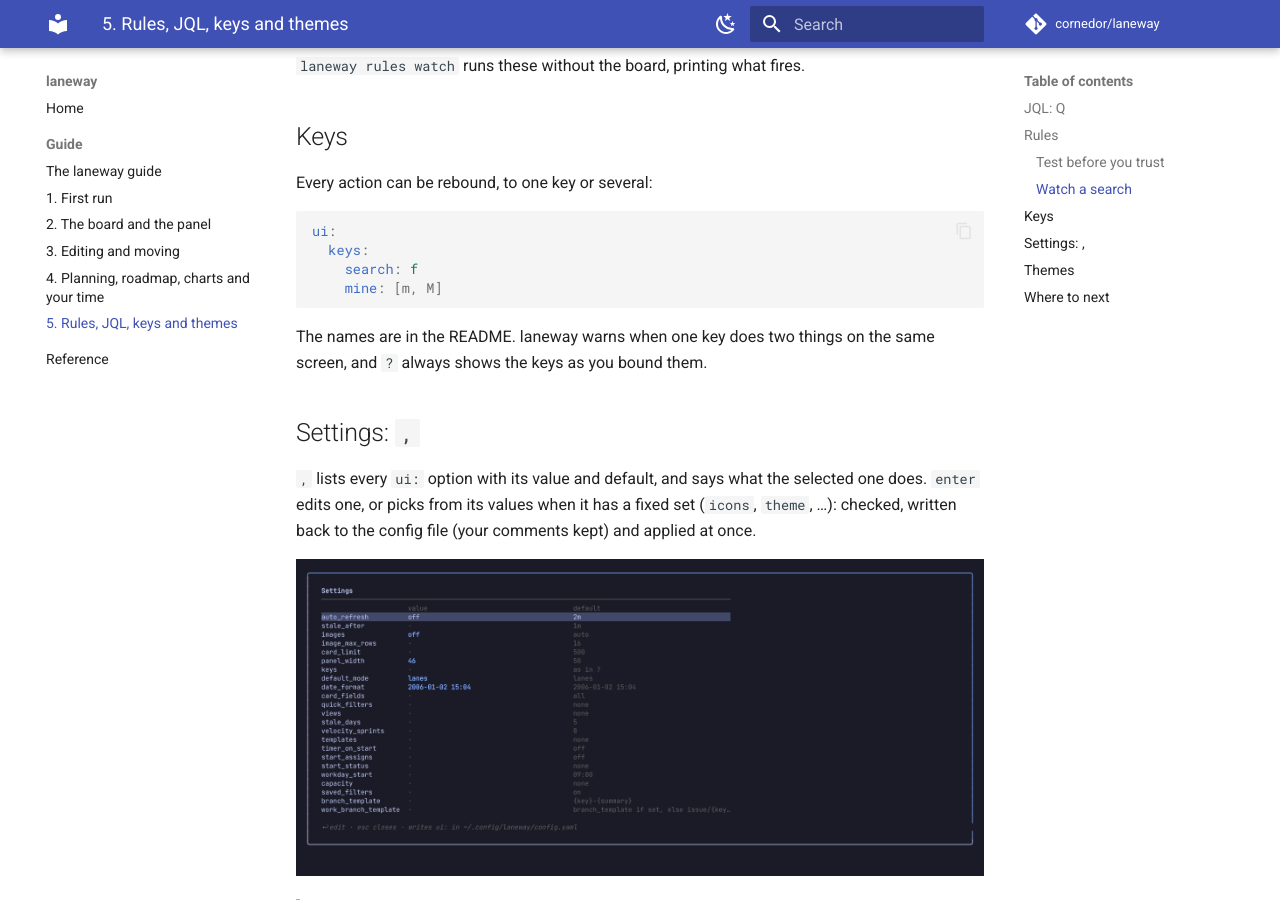
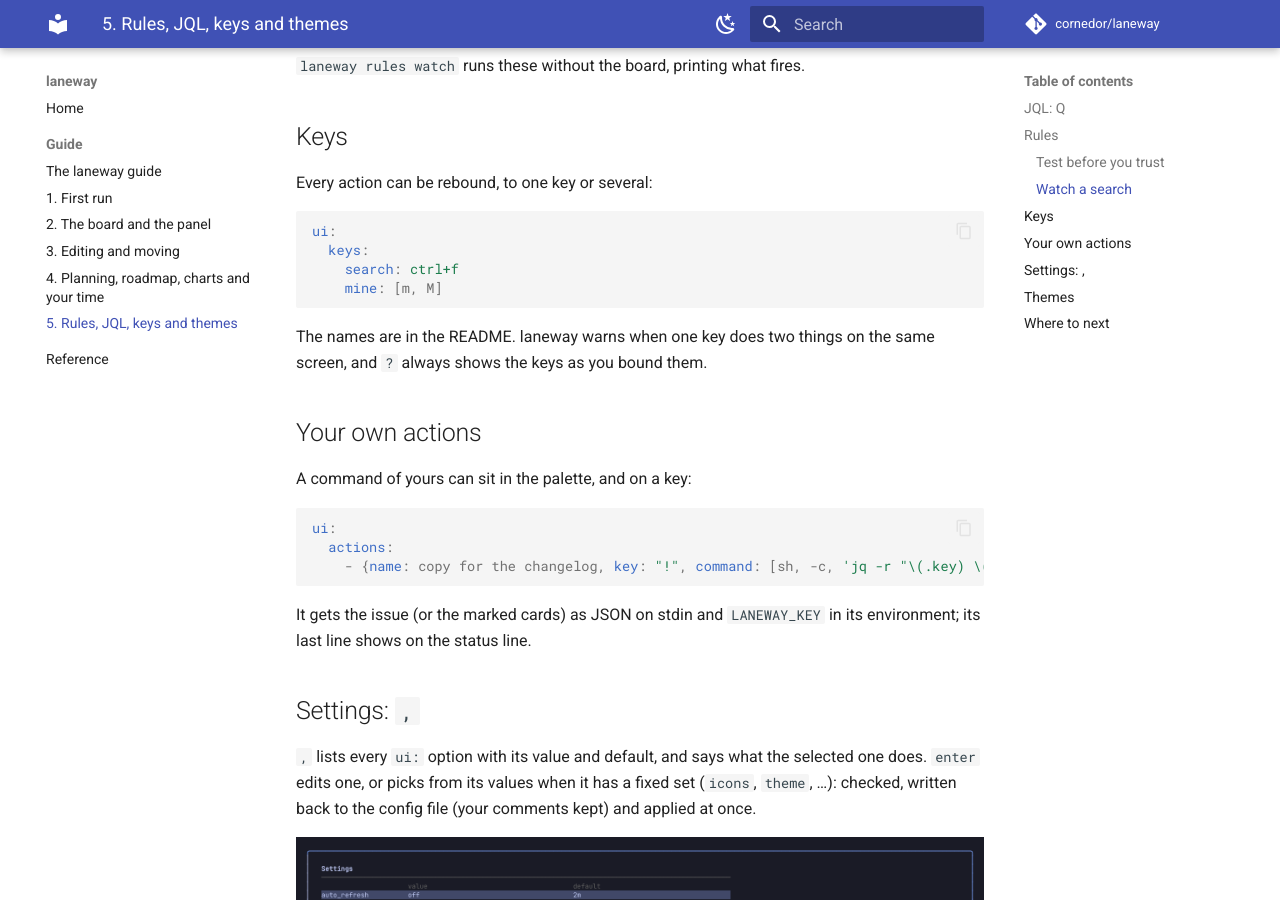
Before and after one commit to cornedor/laneway, an MkDocs documentation site: the page built from docs/guide/05-rules-jql-keys-themes.md, in a window 1280 px wide and 900 px high, scrolled down 2261 px. Built offline with MkDocs 1.6.1 and Material for MkDocs 9.7.7, drawn with Linux system fonts in a browser that asks for light colours; comment, search, counter and statistics services are not loaded.

Commit message:
Docs: Sprint 6's scripting in the list, actions in the guide, a free key in the rebind example LAN-442
Co-Authored-By: Claude Opus 5.5 <noreply@anthropic.com>

````diff
--- a/docs/guide/05-rules-jql-keys-themes.md
+++ b/docs/guide/05-rules-jql-keys-themes.md
@@ -100,12 +100,25 @@ Every action can be rebound, to one key or several:
 ```yaml
 ui:
   keys:
-    search: f
+    search: ctrl+f
     mine: [m, M]
 ```
 
 The names are in the README. laneway warns when one key does two things on
 the same screen, and `?` always shows the keys as you bound them.
+
+## Your own actions
+
+A command of yours can sit in the palette, and on a key:
+
+```yaml
+ui:
+  actions:
+    - {name: copy for the changelog, key: "!", command: [sh, -c, 'jq -r "\(.key) \(.summary)" | wl-copy']}
+```
+
+It gets the issue (or the marked cards) as JSON on stdin and
+`LANEWAY_KEY` in its environment; its last line shows on the status line.
 
 ## Settings: `,`
 
````
Also changed, not shown: README.md (+1 -0 lines).
